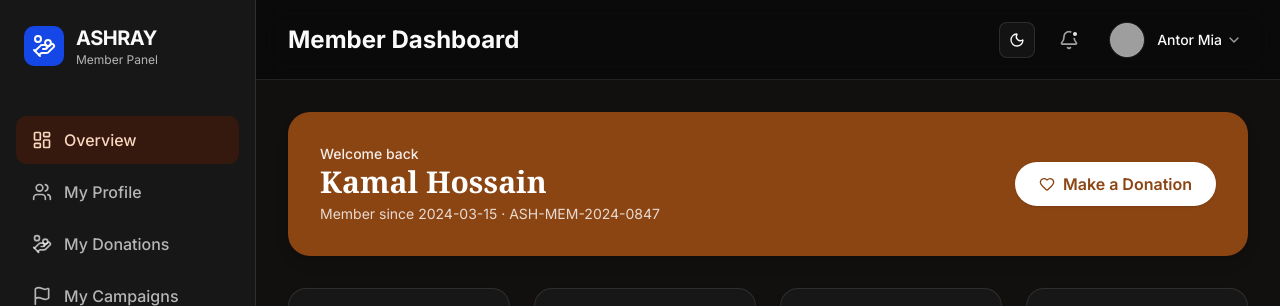
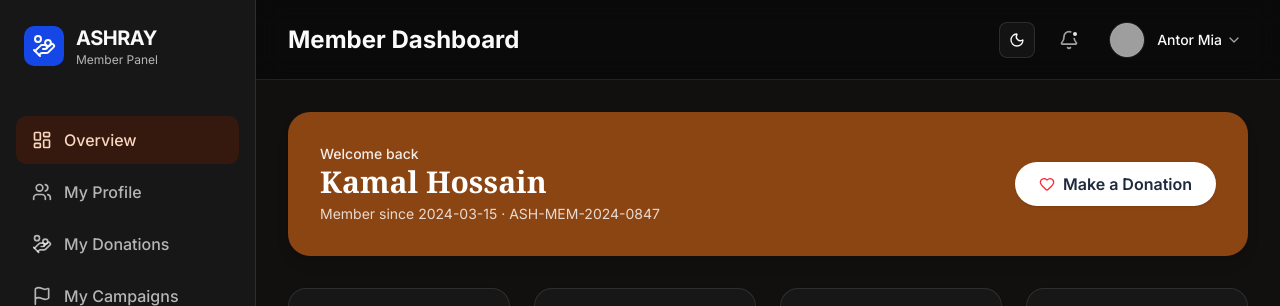
Before and after one commit to jevxo26/GROVO, a Next.js app: page /dashboard/member in a window 1280 px wide. Shown: the top 306 px of the page. Built offline with nearby package versions, Linux system fonts and the light colour scheme; grey boxes are pictures that could not be loaded.

Commit message:
color reusable added

```diff
--- a/src/app/(dashboardLayout)/dashboard/member/components/UserWelcomeSection/UserWelcomeSection.tsx
+++ b/src/app/(dashboardLayout)/dashboard/member/components/UserWelcomeSection/UserWelcomeSection.tsx
@@ -1,23 +1,25 @@
 import React from "react";
 import { Heart } from "lucide-react";
 
-// ১. প্রপস-এর জন্য একটি ইন্টারফেস তৈরি করুন
 interface UserWelcomeProps {
   name: string;
   memberSince: string;
   memberId: string;
   onDonationClick: () => void;
+  // নতুন প্রপ: ব্যাকগ্রাউন্ড কালারের জন্য
+  bgColor?: string;
 }
 
-// ২. কম্পোনেন্টে ইন্টারফেসটি প্রয়োগ করুন
 const UserWelcomeSection: React.FC<UserWelcomeProps> = ({
   name,
   memberSince,
   memberId,
-  onDonationClick
+  onDonationClick,
+  bgColor = "bg-[#8b4513]" // ডিফল্ট কালার
 }) => {
   return (
-    <section className="bg-[#8b4513] text-white p-8 rounded-3xl flex flex-col md:flex-row justify-between items-center shadow-lg gap-4">
+    // ডাইনামিক ক্লাস ব্যবহার করা হয়েছে
+    <section className={`${bgColor} text-white p-8 rounded-3xl flex flex-col md:flex-row justify-between items-center shadow-lg gap-4`}>
       <div>
         <p className="text-sm opacity-90 font-medium">Welcome back</p>
         <h1 className="text-3xl font-bold font-serif">{name}</h1>
@@ -27,9 +29,9 @@ const UserWelcomeSection: React.FC<UserWelcomeProps> = ({
       </div>
       <button
         onClick={onDonationClick}
-        className="bg-white text-[#8b4513] px-6 py-2.5 rounded-full font-semibold flex items-center gap-2 hover:bg-gray-100 transition shadow-sm"
+        className="bg-white text-slate-800 px-6 py-2.5 rounded-full font-semibold flex items-center gap-2 hover:bg-gray-100 transition shadow-sm"
       >
-        <Heart className="w-4 h-4" /> Make a Donation
+        <Heart className="w-4 h-4 text-red-500" /> Make a Donation
       </button>
     </section>
   );
--- a/src/app/(dashboardLayout)/dashboard/member/page.tsx
+++ b/src/app/(dashboardLayout)/dashboard/member/page.tsx
@@ -1,5 +1,5 @@
 "use client";
-import { HandCoins, Flag, Award, Crown} from "lucide-react";
+import { HandCoins, Flag, Award, Crown } from "lucide-react";
 import { StatCard } from "./components/StatCard";
 import { RecentDonations } from "./components/RecentDonations/RecentDonations";
 import { SupportedCampaigns } from "./components/SupportedCampaigns/SupportedCampaigns";
@@ -20,12 +20,11 @@ const MemberDashboard: React.FC = () => {
     <div className="space-y-8 p-4 md:p-8 bg-[#fcfaf9] dark:bg-[#12100f] min-h-screen transition-colors duration-300">
       {/* Header Banner - ইমেজের স্টাইল অনুযায়ী */}
       <UserWelcomeSection
-      name="Kamal Hossain"
-      memberSince="2024-03-15"
-      memberId="ASH-MEM-2024-0847"
-      onDonationClick={() => console.log("Donation clicked!")}
-    />
-
+        name="Kamal Hossain"
+        memberSince="2024-03-15"
+        memberId="ASH-MEM-2024-0847"
+        onDonationClick={() => {}}
+      />
       {/* Stats Grid */}
       <section className="grid grid-cols-1 md:grid-cols-2 lg:grid-cols-4 gap-6">
         <StatCard
@@ -61,7 +60,6 @@ const MemberDashboard: React.FC = () => {
           iconColor="text-teal-600"
         />
       </section>
-
       {/* Badges Section */}
       <section>
         <h2 className="font-bold text-gray-800 dark:text-gray-200 mb-4 tracking-wide text-sm">
```
